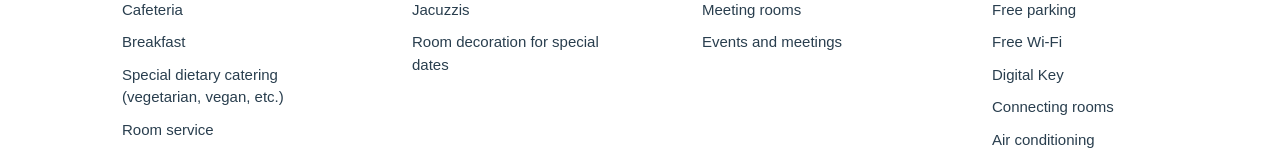
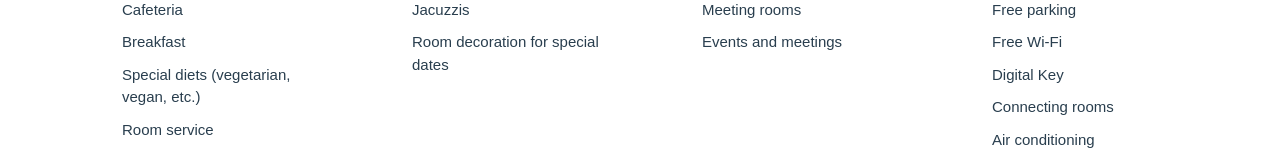
Before and after one commit to camilogomez17/hotelBlueThree, a Next.js app: page /en/policies in a window 1280 px wide. Shown: the part 763-922 px from the top of the page. Built offline with nearby package versions, Linux system fonts and the light colour scheme; no server answers.

Commit message:
Simplify special diets service label

```diff
--- a/app/components/HotelAmenities.tsx
+++ b/app/components/HotelAmenities.tsx
@@ -4,13 +4,13 @@ type Language = "es" | "en";
 
 const categories = {
   en: [
-    { icon: "dining", title: "Dining", items: ["Cafeteria", "Breakfast", "Special dietary catering (vegetarian, vegan, etc.)", "Room service"] },
+    { icon: "dining", title: "Dining", items: ["Cafeteria", "Breakfast", "Special diets (vegetarian, vegan, etc.)", "Room service"] },
     { icon: "bath", title: "Jacuzzi & recreation", items: ["Jacuzzis", "Room decoration for special dates"] },
     { icon: "meeting", title: "Business and work", items: ["Meeting rooms", "Events and meetings"] },
     { icon: "service", title: "Conveniences", items: ["Free parking", "Free Wi-Fi", "Digital Key", "Connecting rooms", "Air conditioning", "24-hour reception", "Laundry", "Local information", "Airport and local transfers"] },
   ],
   es: [
-    { icon: "dining", title: "Gastronomía", items: ["Cafetería", "Desayuno", "Atención a dietas especiales (vegetarianas, veganas, etc.)", "Servicio a la habitación"] },
+    { icon: "dining", title: "Gastronomía", items: ["Cafetería", "Desayuno", "Dietas especiales (vegetarianas, veganas, etc.)", "Servicio a la habitación"] },
     { icon: "bath", title: "Jacuzzi y recreación", items: ["Jacuzzis", "Decoración de habitaciones para fechas especiales"] },
     { icon: "meeting", title: "Negocios y trabajo", items: ["Salas de reuniones", "Eventos y reuniones"] },
     { icon: "service", title: "Comodidades", items: ["Estacionamiento gratuito", "Wi-Fi gratuito", "Llave digital", "Habitaciones comunicadas", "Aire acondicionado", "Recepción 24 horas", "Lavandería", "Información local", "Traslados al aeropuerto y locales"] },
```
